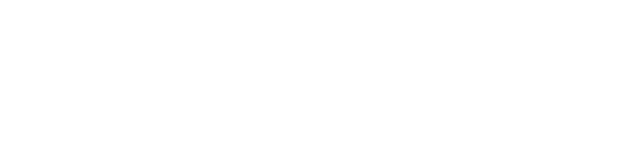
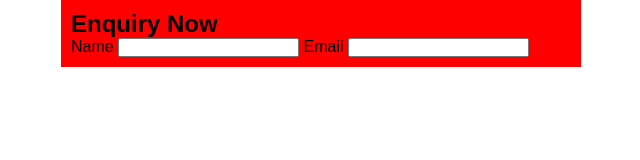
Before and after one commit to NoorFatima-developer/Local-Storage-Form-in-JS, a plain HTML site: page index.html in a window 1280 px wide. Shown: the whole page, without its empty margins (319-959 px from the left). Drawn offline with Linux system fonts and the light colour scheme.

Commit message:
code is added

```diff
--- a/index.html
+++ b/index.html
@@ -9,16 +9,25 @@
             /* universal selector */
             padding: 0;
             margin: 0;
+            font-family: sans-serif;
         }
 
         form {
             width: 500px;
-            margin: auto;
+            margin: 0 auto;
             padding: 10px;
+            background-color: red;
         }
     </style>
 </head>
 <body>
 
+    <form action="">
+        <h2>Enquiry Now</h2>
+        <label for="">Name</label>
+        <input type="text" name="uname">
+        <label for="">Email</label>
+        <input type="email">
+    </form>
 </body>
 </html>
```
